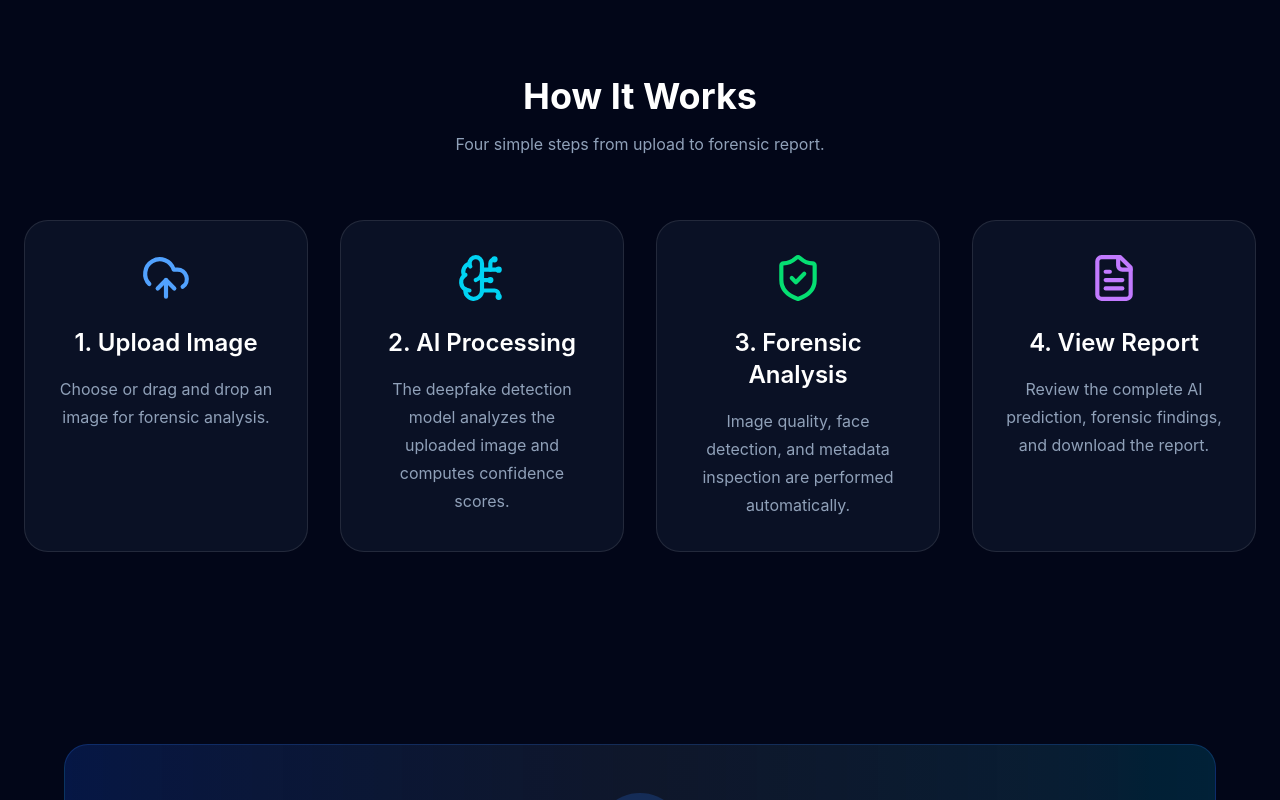
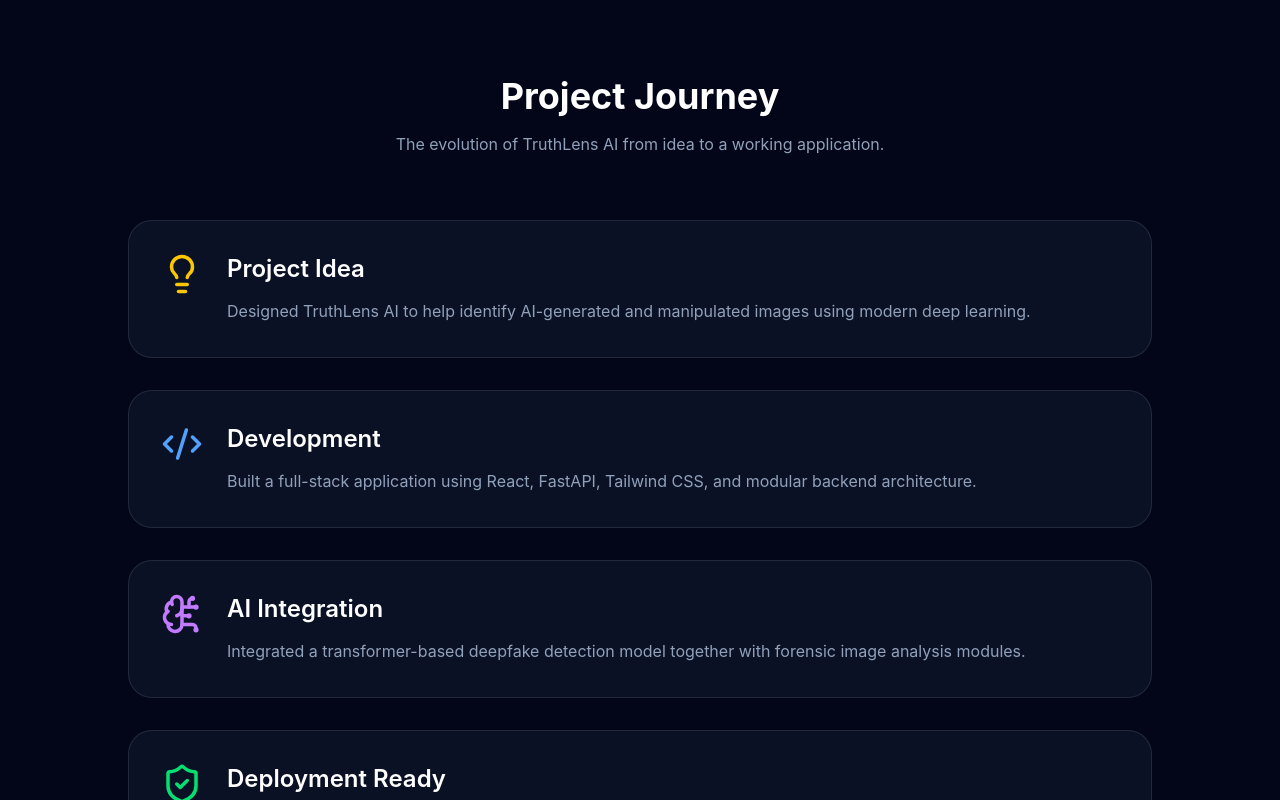
Before and after one commit to aryansingh192005/truthlens-ai, a React (Vite) app in the folder client/: page / in a window 1280 px wide. Shown: the part 4160-4960 px from the top of the page. Built offline with nearby package versions, Linux system fonts and the light colour scheme.

Commit message:
feat: add project journey section

```diff
--- /dev/null
+++ b/client/src/components/ProjectTimeline.jsx
@@ -0,0 +1,91 @@
+import {
+  Lightbulb,
+  Code2,
+  BrainCircuit,
+  ShieldCheck,
+} from "lucide-react";
+
+export default function ProjectTimeline() {
+  const timeline = [
+    {
+      icon: Lightbulb,
+      title: "Project Idea",
+      description:
+        "Designed TruthLens AI to help identify AI-generated and manipulated images using modern deep learning.",
+      color: "text-yellow-400",
+    },
+    {
+      icon: Code2,
+      title: "Development",
+      description:
+        "Built a full-stack application using React, FastAPI, Tailwind CSS, and modular backend architecture.",
+      color: "text-blue-400",
+    },
+    {
+      icon: BrainCircuit,
+      title: "AI Integration",
+      description:
+        "Integrated a transformer-based deepfake detection model together with forensic image analysis modules.",
+      color: "text-purple-400",
+    },
+    {
+      icon: ShieldCheck,
+      title: "Deployment Ready",
+      description:
+        "Prepared the application for portfolio presentation with reporting, analysis dashboard, and responsive UI.",
+      color: "text-green-400",
+    },
+  ];
+
+  return (
+    <section className="bg-slate-950 px-6 py-24">
+      <div className="mx-auto max-w-5xl">
+
+        <div className="mb-16 text-center">
+
+          <h2 className="text-4xl font-bold text-white">
+            Project Journey
+          </h2>
+
+          <p className="mt-4 text-slate-400">
+            The evolution of TruthLens AI from idea to a working application.
+          </p>
+
+        </div>
+
+        <div className="space-y-8">
+
+          {timeline.map((item, index) => {
+            const Icon = item.icon;
+
+            return (
+              <div
+                key={index}
+                className="flex gap-6 rounded-3xl border border-white/10 bg-slate-900/70 p-8 transition duration-300 hover:border-blue-500"
+              >
+                <div className="flex-shrink-0">
+                  <Icon
+                    size={42}
+                    className={item.color}
+                  />
+                </div>
+
+                <div>
+                  <h3 className="text-2xl font-semibold text-white">
+                    {item.title}
+                  </h3>
+
+                  <p className="mt-3 leading-7 text-slate-400">
+                    {item.description}
+                  </p>
+                </div>
+              </div>
+            );
+          })}
+
+        </div>
+
+      </div>
+    </section>
+  );
+}
--- a/client/src/pages/Home.jsx
+++ b/client/src/pages/Home.jsx
@@ -5,6 +5,7 @@
 import TechStack from "../components/TechStack";
 import PerformanceMetrics from "../components/PerformanceMetrics";
 import SupportedFormats from "../components/SupportedFormats";
+import ProjectTimeline from "../components/ProjectTimeline";
 import HowItWorks from "../components/HowItWorks";
 import CTA from "../components/CTA";
 import UploadSection from "../components/UploadSection";
@@ -34,6 +35,8 @@
 
         <SupportedFormats />
 
+        <ProjectTimeline />
+
         <HowItWorks />
 
         <CTA />
```
